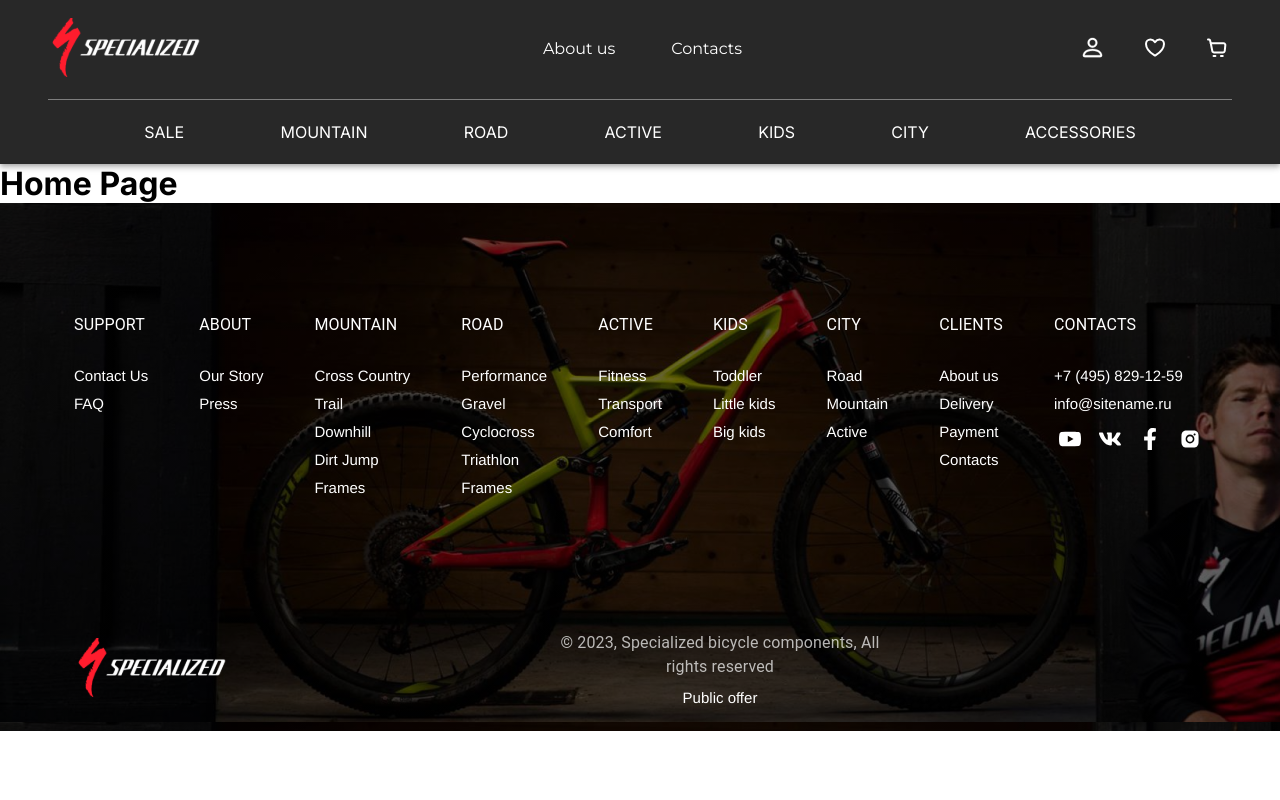
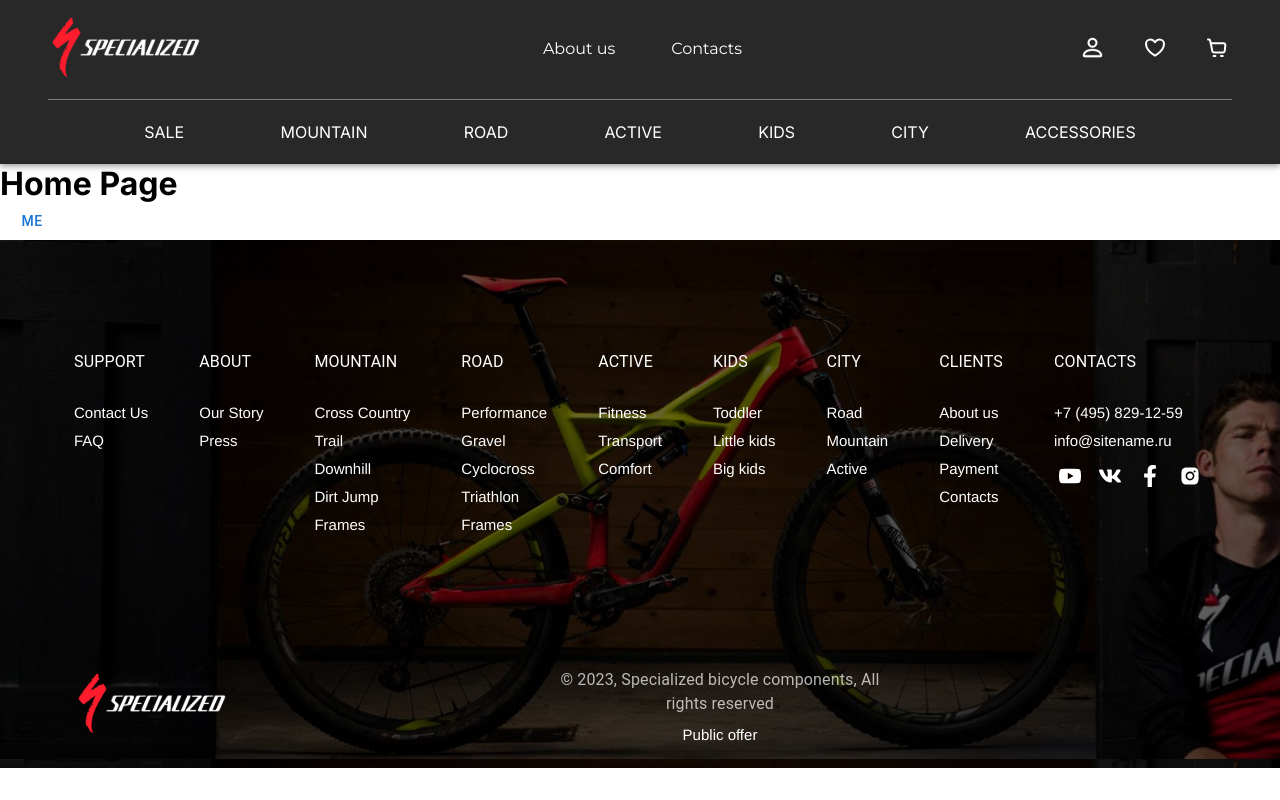
Before and after one commit to Dexmor096/RSS-ECOMM, a Next.js app: page / in a window 1280 px wide. Built offline with nearby package versions, Linux system fonts and the light colour scheme.

Commit message:
feat: get me, fix ctp for apiRoot

```diff
--- a/BuildClient.ts
+++ b/BuildClient.ts
@@ -14,16 +14,17 @@ import * as process from "process";
 const projectKey = process.env.PROJECT_KEY!;
 
 const scopeList = [
-  `view_published_products`,
-  `create_anonymous_token`,
-  `view_categories`,
-  `manage_my_profile`,
-  `manage_my_payments`,
-  `manage_my_business_units`,
-  `manage_my_shopping_lists`,
-  `manage_my_orders`,
-  `manage_customers`,
-  //todo создать новый клиент без `manage_customers`
+  "manage_project",
+  // `view_published_products`,
+  // `create_anonymous_token`,
+  // `view_categories`,
+  // `manage_my_profile`,
+  // `manage_my_payments`,
+  // `manage_my_business_units`,
+  // `manage_my_shopping_lists`,
+  // `manage_my_orders`,
+  // `manage_customers`,
+  // //todo создать новый клиент без `manage_customers`
 ];
 const scopes = scopeList.map((it) => it.concat(":", projectKey));
 
--- a/app/auth/functions/login.ts
+++ b/app/auth/functions/login.ts
@@ -1,8 +1,17 @@
-import { authApiRoot } from "../../../apiRoot";
 import { LoginInputs } from "../login/page";
+import { createApiBuilderFromCtpClient } from "@commercetools/platform-sdk";
+import { getAuthClient } from "../../../BuildClient";
+
+export const getAuthApiRoot = (login: string, password: string) => {
+  const ctpClient = getAuthClient(login, password);
+  return createApiBuilderFromCtpClient(ctpClient).withProjectKey({
+    projectKey: process.env.PROJECT_KEY!,
+  });
+};
 
 export const loginUser = async (data: LoginInputs) => {
-  return authApiRoot
+  const apiRoot = getAuthApiRoot(data.email, data.password);
+  return apiRoot
     .login()
     .post({
       body: {
--- a/app/page.tsx
+++ b/app/page.tsx
@@ -1,8 +1,21 @@
+"use client";
+import Button from "@mui/material/Button";
+import { getAuthApiRoot } from "./auth/functions/login";
+
 export default function Home() {
   //todo вывод товаров после запроса токена анонима
   return (
     <main>
       <h1>Home Page</h1>
+      <Button
+        onClick={() => {
+          const apiRoot = getAuthApiRoot("testtest@gmail.com", "1234567890zZ!");
+          const customerLink = apiRoot.me().get().execute();
+          console.log(customerLink);
+        }}
+      >
+        me
+      </Button>
     </main>
   );
 }
```
Also changed, not shown: apiRoot.ts (+0 -7 lines).
